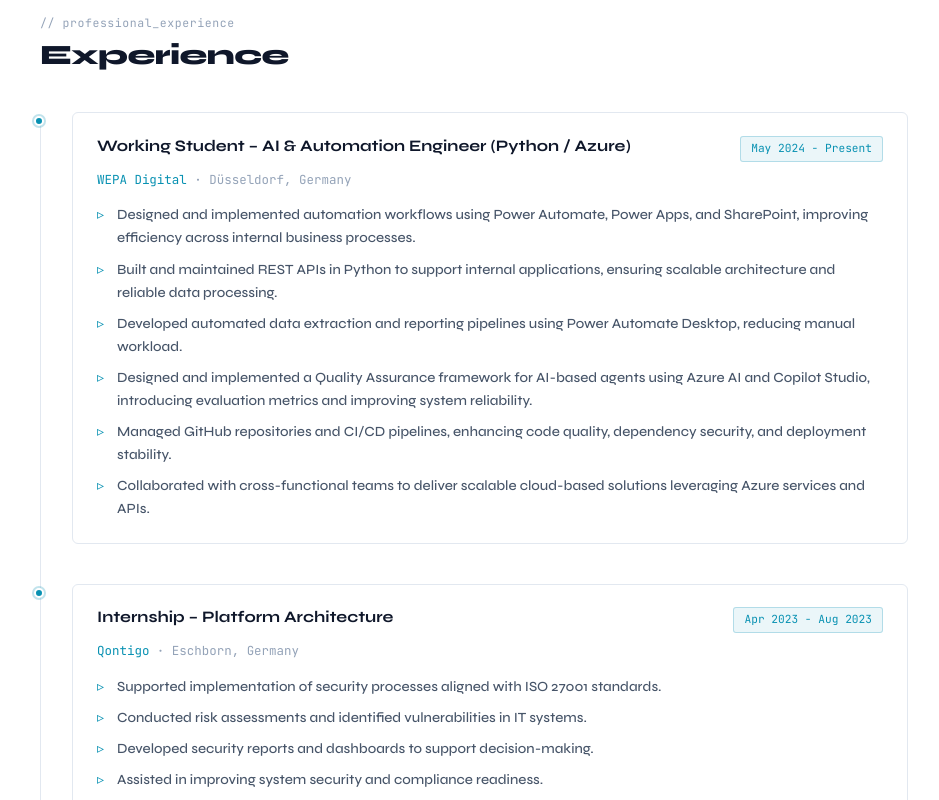
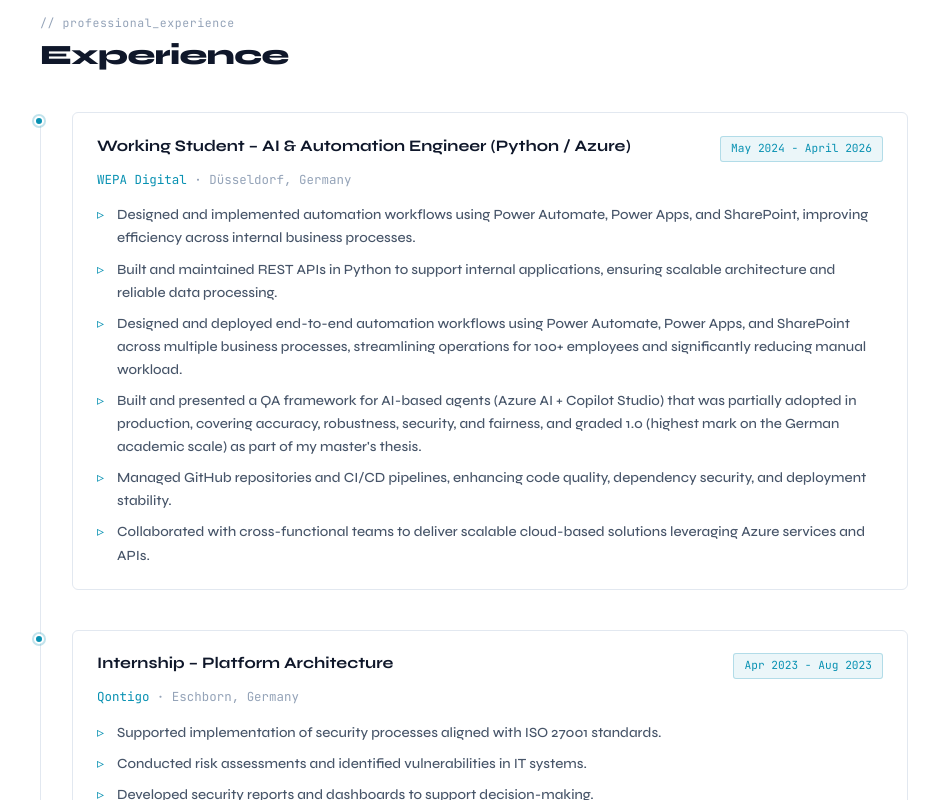
Before and after one commit to AchrafBoudabous/achraf-portfolio, a Next.js app: page /about in a window 1280 px wide. Shown: the part 940-1740 px from the top of the page, without its empty margins (166-1105 px from the left). Built offline with nearby package versions, Linux system fonts and the light colour scheme.

Commit message:
Update about section

```diff
--- a/src/data/about.js
+++ b/src/data/about.js
@@ -14,14 +14,14 @@ export const about = {
   experience: [
     {
       role: "Working Student – AI & Automation Engineer (Python / Azure)",
-  period: "May 2024 - Present",
+  period: "May 2024 - April 2026",
   institution: "WEPA Digital",
   location: "Düsseldorf, Germany",
   bullets: [
     "Designed and implemented automation workflows using Power Automate, Power Apps, and SharePoint, improving efficiency across internal business processes.",
     "Built and maintained REST APIs in Python to support internal applications, ensuring scalable architecture and reliable data processing.",
-    "Developed automated data extraction and reporting pipelines using Power Automate Desktop, reducing manual workload.",
-    "Designed and implemented a Quality Assurance framework for AI-based agents using Azure AI and Copilot Studio, introducing evaluation metrics and improving system reliability.",
+    "Designed and deployed end-to-end automation workflows using Power Automate, Power Apps, and SharePoint across multiple business processes, streamlining operations for 100+ employees and significantly reducing manual workload.",
+    "Built and presented a QA framework for AI-based agents (Azure AI + Copilot Studio) that was partially adopted in production, covering accuracy, robustness, security, and fairness, and graded 1.0 (highest mark on the German academic scale) as part of my master's thesis.",
     "Managed GitHub repositories and CI/CD pipelines, enhancing code quality, dependency security, and deployment stability.",
     "Collaborated with cross-functional teams to deliver scalable cloud-based solutions leveraging Azure services and APIs.",
   ],
```
